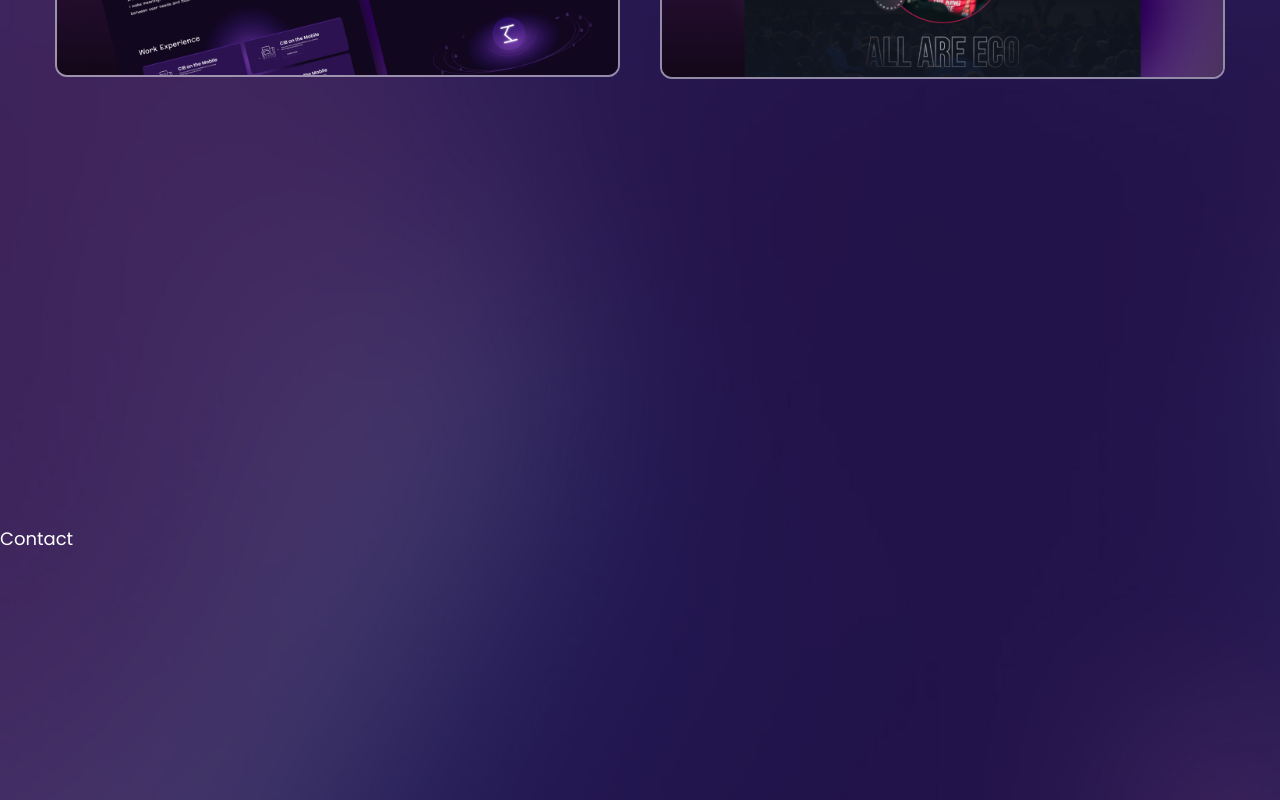
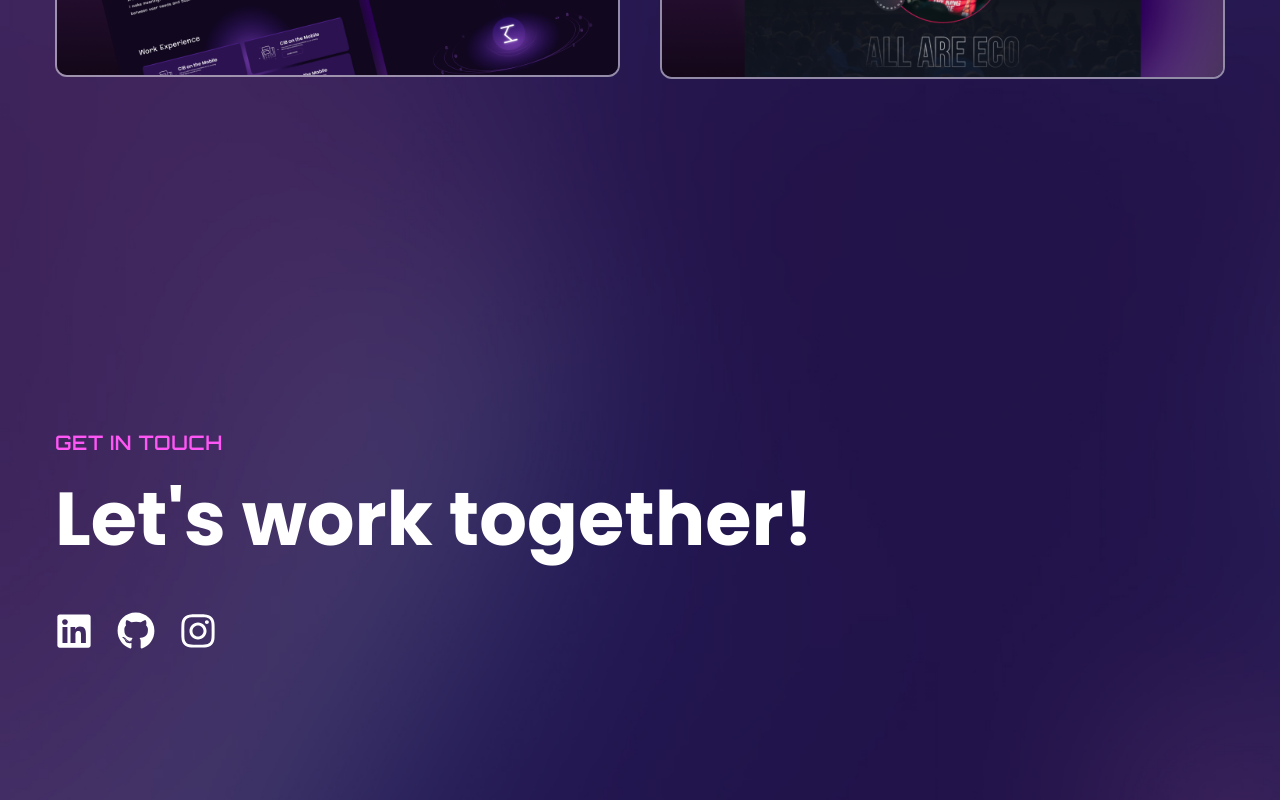
Before and after one commit to alyadyh/alyadyh.github.io, a React (Create React App) app: page / in a window 1280 px wide. Shown: the part 3040-3840 px from the top of the page. Built offline with nearby package versions, Linux system fonts and the light colour scheme; the HTML template or start-up script is replaced by a standard one.

Commit message:
add contact

```diff
--- a/src/components/Contact.js
+++ b/src/components/Contact.js
@@ -1,7 +1,31 @@
 import React from 'react';
+import { FaGithub, FaLinkedin, FaInstagram } from 'react-icons/fa';
+import { motion } from 'framer-motion';
+import { fadeIn } from '../variants';
 
 const Contact = () => {
-  return <div className='section' id='contact'>Contact</div>;
+  return (
+    <section className='py-16 lg:section' id='contact'>
+      <div className='container mx-auto'>
+        <div className='flex'>
+          <div className='flex-1 flex-col'>
+            <div>
+              <h4 className='text-[23px] lg:text-xl uppercase text-accent font-primary font-semibold mb-6 tracking-wide'>Get in touch</h4>
+              <h2 className='text-[32px] lg:text-[75px] leading-none mb-14 font-secondary font-bold'>
+                Let's work together!
+              </h2>
+              <motion.div variants={fadeIn('up', 0.7)} initial="hidden" whileInView={'show'} viewport={{once: false, amount: 0.7 }}
+              className='flex text-[30px] lg:text-[38px] gap-x-6 max-w-max mx-auto lg:mx-0'>
+                <a href='https://linkedin.com/in/alya-mardhiyyah/' target="_blank"><FaLinkedin/></a>
+                <a href='https://github.com/alyadyh/' target="_blank"><FaGithub/></a>
+                <a href='https:///instagram.com/alyadya_' target="_blank"><FaInstagram/></a>
+              </motion.div>
+            </div>
+          </div>
+        </div>
+      </div>
+    </section>
+  );
 };
 
 export default Contact;
```
